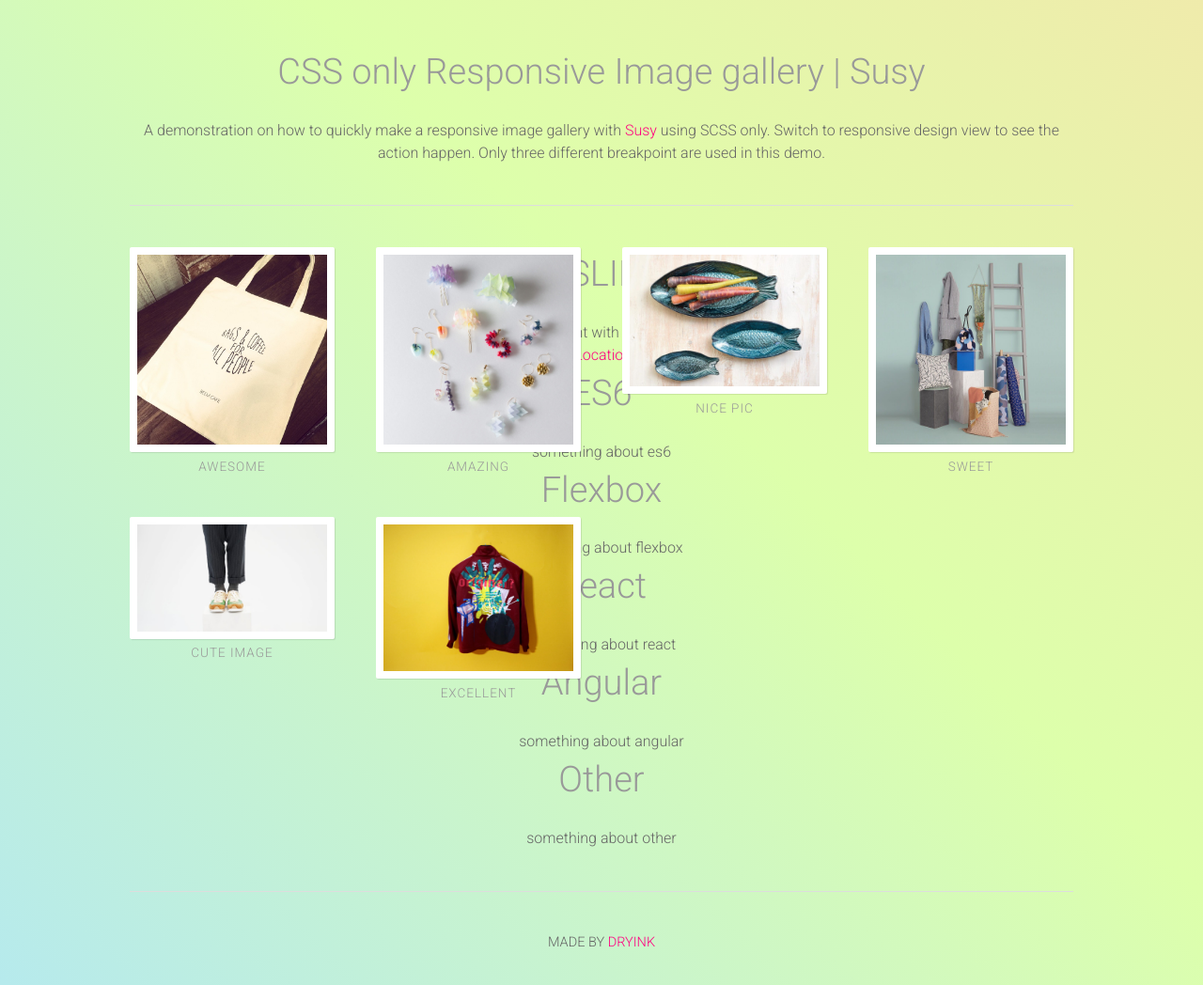
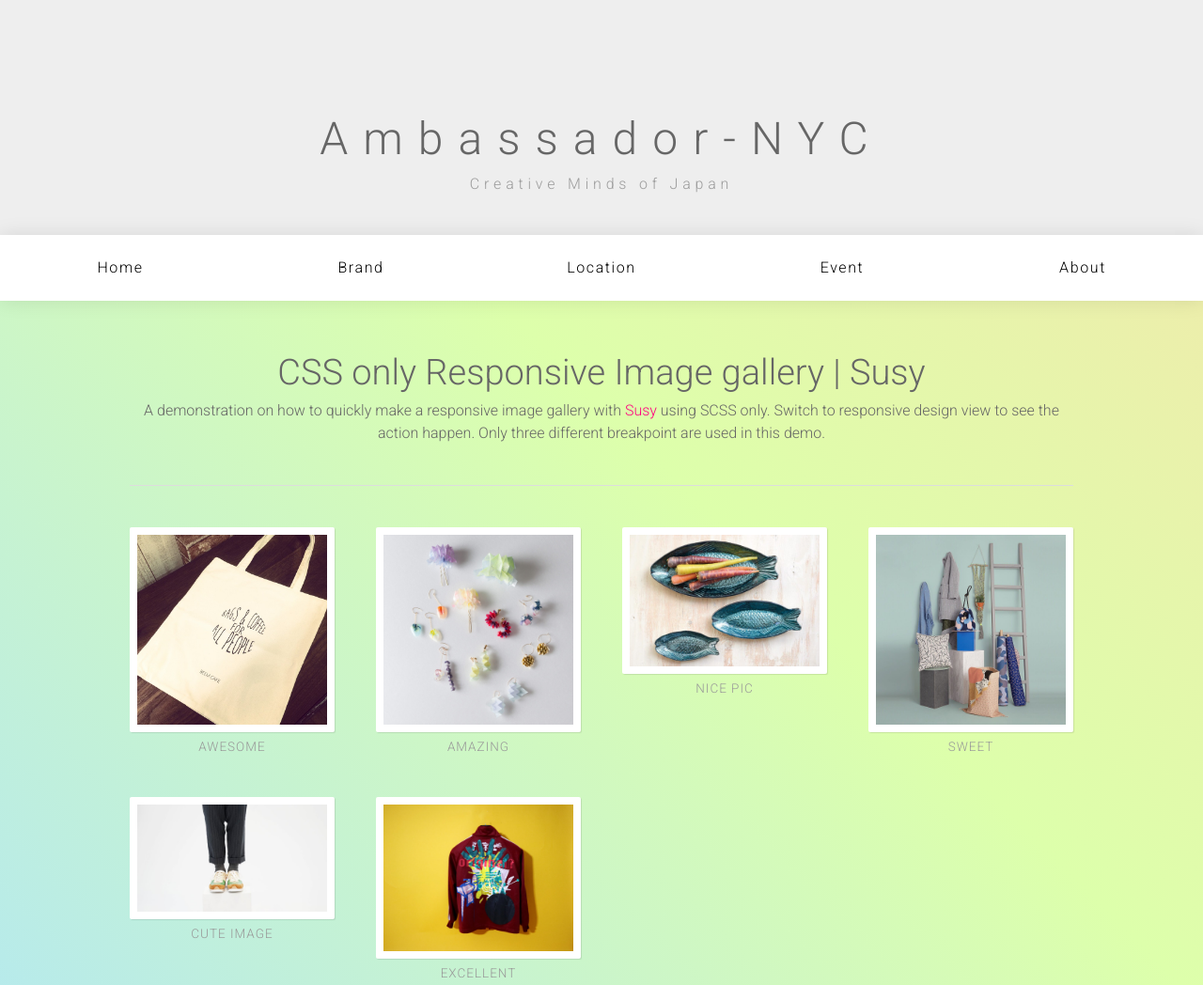
Before and after one commit to nelsong1908/amabassador_nyc, a plain HTML site: page index.html in a window 1280 px wide. Shown: the top 1048 px of the page at 94% size. Drawn offline with nearby package versions, Linux system fonts and the light colour scheme; a script that the page names is missing.

Commit message:
Navigation Bar edited

```diff
--- a/css/style.css
+++ b/css/style.css
@@ -29,14 +29,19 @@ body {
   font-weight: 300;
 }
 
+/*
+
 h1, h2 {
+
+  color: #999;
   font-weight: 200;
-  color: #999;
 }
+
+*/
 
 h1 {
   font-size: 38px;
-  margin-bottom: 2.1739130435%;
+  /*margin-bottom: 2.1739130435%;*/
 }
 
 p {
@@ -210,3 +215,84 @@ footer {
   font-size: 14.5px;
   text-transform: uppercase;
 }
+
+.et-hero-tabs,
+.et-slide {
+  display: flex;
+  flex-direction: column;
+  justify-content: center;
+  align-items: center;
+  height: 40vh;
+  position: relative;
+  background: #eee;
+  text-align: center;
+  padding: 0 2em;
+}
+.et-hero-tabs h1,
+.et-slide h1 {
+  font-size: 2rem;
+  margin: 0;
+  letter-spacing: 1rem;
+}
+.et-hero-tabs h3,
+.et-slide h3 {
+  font-size: 1rem;
+  letter-spacing: 0.3rem;
+  opacity: 0.6;
+}
+
+.et-hero-tabs-container {
+  display: flex;
+  flex-direction: row;
+  position: absolute;
+  bottom: 0;
+  width: 100%;
+  height: 70px;
+  box-shadow: 0 0 20px rgba(0, 0, 0, 0.1);
+  background: #fff;
+  z-index: 10;
+}
+.et-hero-tabs-container--top {
+  position: fixed;
+  top: 0;
+}
+
+.et-hero-tab {
+  display: flex;
+  justify-content: center;
+  align-items: center;
+  flex: 1;
+  color: #000;
+  letter-spacing: 0.1rem;
+  transition: all 0.5s ease;
+  font-size: 0.8rem;
+}
+.et-hero-tab:hover {
+  color: white;
+  background: rgba(102, 177, 241, 0.8);
+  transition: all 0.5s ease;
+}
+
+.et-hero-tab-slider {
+  position: absolute;
+  bottom: 0;
+  width: 0;
+  height: 6px;
+  background: #66B1F1;
+  transition: left 0.3s ease;
+}
+
+@media (min-width: 800px) {
+  .et-hero-tabs h1,
+  .et-slide h1 {
+    font-size: 3rem;
+  }
+  .et-hero-tabs h3,
+  .et-slide h3 {
+    font-size: 1rem;
+  }
+
+  .et-hero-tab {
+    font-size: 1rem;
+  }
+}
--- a/index.html
+++ b/index.html
@@ -3,7 +3,7 @@
 
 <head>
   <meta charset="UTF-8">
-  <title>CSS only Responsive Image gallery</title>
+  <title>Ambassador-NYC: Creative Minds of Japan</title>
 
     <link rel="stylesheet" href="https://cdnjs.cloudflare.com/ajax/libs/meyer-reset/2.0/reset.min.css">
 
@@ -15,6 +15,18 @@
 
 <body>
 
+    <section class="et-hero-tabs">
+        <h1>Ambassador-NYC</h1>
+        <h3>Creative Minds of Japan</h3>
+        <div class="et-hero-tabs-container">
+          <a class="et-hero-tab" href="http://ambassador-nyc.com/">Home</a>
+          <a class="et-hero-tab" href="http://ambassador-nyc.com/brands/">Brand</a>
+          <a class="et-hero-tab" href="http://ambassador-nyc.com/location/">Location</a>
+          <a class="et-hero-tab" href="http://ambassador-nyc.com/category/event/">Event</a>
+          <a class="et-hero-tab" href="#">About</a>
+          <span class="et-hero-tab-slider"></span>
+        </div>
+      </section>
 
 <div class = "background">
 
@@ -101,44 +113,6 @@
       </li>
 
        <!-- Hero -->
-  <section class="et-hero-tabs">
-        <h1>STICKY SLIDER NAV</h1>
-        <h3>Sliding content with sticky tab nav</h3>
-        <div class="et-hero-tabs-container">
-          <a class="et-hero-tab" href="http://ambassador-nyc.com/">Home</a>
-          <a class="et-hero-tab" href="http://ambassador-nyc.com/brands/">Brand</a>
-          <a class="et-hero-tab" href="http://ambassador-nyc.com/location/">Location</a>
-          <a class="et-hero-tab" href="http://ambassador-nyc.com/category/event/">Event</a>
-          <a class="et-hero-tab" href="#">About</a>
-          <span class="et-hero-tab-slider"></span>
-        </div>
-      </section>
-
-      <!-- Main -->
-      <main class="et-main">
-        <section class="et-slide" id="tab-es6">
-          <h1>ES6</h1>
-          <h3>something about es6</h3>
-        </section>
-        <section class="et-slide" id="tab-flexbox">
-          <h1>Flexbox</h1>
-          <h3>something about flexbox</h3>
-        </section>
-        <section class="et-slide" id="tab-react">
-          <h1>React</h1>
-          <h3>something about react</h3>
-        </section>
-        <section class="et-slide" id="tab-angular">
-          <h1>Angular</h1>
-          <h3>something about angular</h3>
-        </section>
-        <section class="et-slide" id="tab-other">
-          <h1>Other</h1>
-          <h3>something about other</h3>
-        </section>
-      </main>
-      <script src='https://cdnjs.cloudflare.com/ajax/libs/jquery/3.1.0/jquery.min.js'></script>
-
 
 
         <script  src="js/index.js"></script>
```
